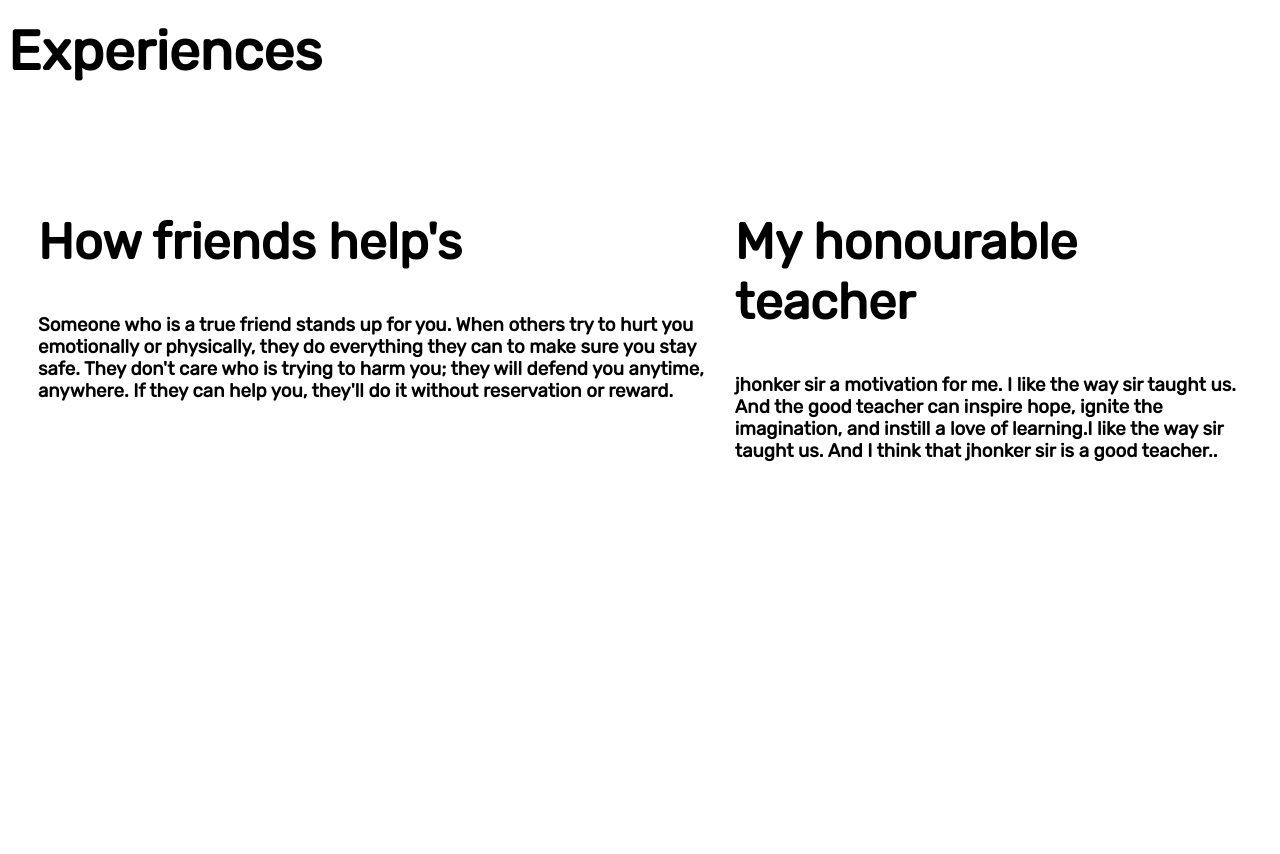
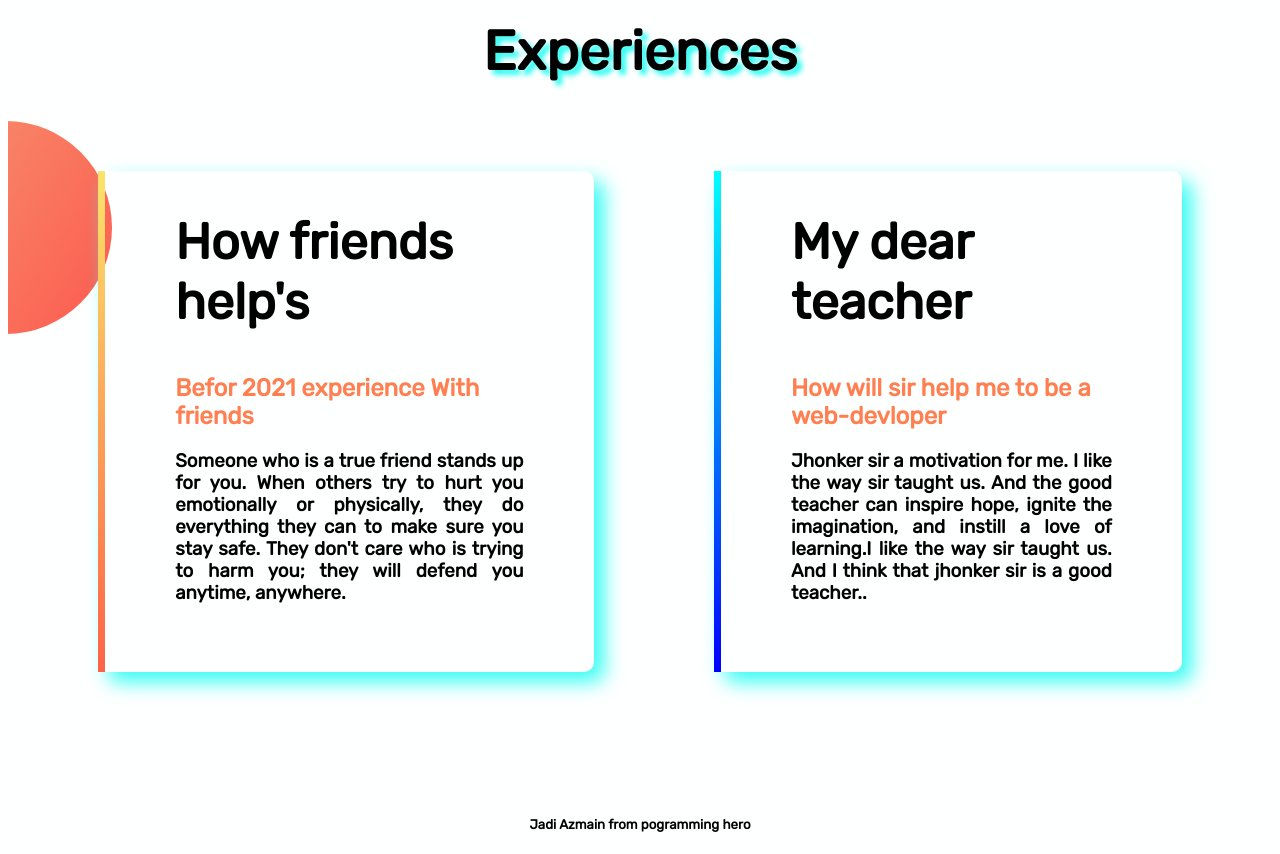
Before and after one commit to syed-jaid/home-work, a plain HTML site: page index.html in a window 1280 px wide. Shown: the part 1320-2174 px from the top of the page. Before the commit the page ends 1945 px from the top, so only its background shows below. Drawn offline with Linux system fonts and the light colour scheme; a web font is replaced by a local one.

Commit message:
last time

```diff
--- a/index.html
+++ b/index.html
@@ -10,14 +10,16 @@
         rel="stylesheet">
     <link rel="stylesheet" href="style.css">
     <link rel="shortcut icon" href="friend logo.jpeg" type="image/x-icon">
+
 </head>
 
 <body>
     <section class="top-bag">
         <div class="hafe">
-            <h1>Welcome to</h1>
-            <h1><span>jaid azmain's</span> world..</h1>
-            <h3>Friends makes me happy...!</h3>
+            <h1 class="hilight">Welcome to</h1>
+            <h1 class="hilight"><span>Jaid Azmain's</span> world..</h1>
+
+            <h3 class="hilight">Friends makes me happy...!</h3>
             <p class="with-hafe">
                 Without friendship, we will be lonely. It fills the loneliness and makes life worth. Friendship can form
                 between
@@ -37,51 +39,60 @@
             <img src="jhankar2.png" alt="">
         </div>
         <div class="hafe">
-            <h1>My <span> dear</span> sir..</h1>
+            <h1 class="hilight">My <span> dear</span> sir..</h1>
 
-            <h2>I want to be like you..!</h2>
+            <h2 class="hilight">I want to be like him..!</h2>
 
             <p class="with-hafe"> jhonker sir a motivation for me. I like the way sir taught us. And the good teacher
                 can inspire hope, ignite the
                 imagination, and instill a love of learning.I like the way sir taught us. And I think that jhonker sir
                 is a good teacher..
             </p>
-            <a class="link-batton" href="https://www.facebook.com/groups/webdevelopmentbatch5">SUPPORT</a>
+            <a target="blank" class="link-batton"
+                href="https://www.facebook.com/groups/webdevelopmentbatch5">SUPPORT</a>
         </div>
     </section>
 
 
-    <h1>Experiences</h1>
+    <h1 id="canter">Experiences</h1>
 
-    <section>
-        <div>
+    <section id="last-bg">
+        <div id="bodererer" class="box-shado">
             <h2 class="h2cang">
                 How friends help's
             </h2>
+            <h2>
+                <span> Befor 2021 experience With friends</span>
+            </h2>
 
-            <h3>Someone who is a true friend stands up for you. When others try to hurt you emotionally or physically,
+            <h3 class=" box--lime">Someone who is a true friend stands up for you. When others try to hurt you
+                emotionally or physically,
                 they
                 do
                 everything they can to make sure you stay safe. They don't care who is trying to harm you; they will
                 defend
                 you
-                anytime, anywhere. If they can help you, they'll do it without reservation or reward.
+                anytime, anywhere.
 
             </h3>
         </div>
-        <div>
+        <div id="boderer" class="box-shado">
             <h2 class="h2cang">
-                My honourable teacher
+                My dear teacher
             </h2>
-
-            <h3>
-                jhonker sir a motivation for me. I like the way sir taught us. And the good teacher
+            <h2>
+                <span>How will sir help me to be a web-devloper</span>
+            </h2>
+            <h3 class=" box--lime">
+                Jhonker sir a motivation for me. I like the way sir taught us. And the good teacher
                 can inspire hope, ignite the
                 imagination, and instill a love of learning.I like the way sir taught us. And I think that jhonker sir
                 is a good teacher..
             </h3>
         </div>
+
     </section>
+    <h5 id="hero"> Jadi Azmain from pogramming hero</h5>
 </body>
 
 </html>
--- a/style.css
+++ b/style.css
@@ -1,4 +1,5 @@
 body{
+    background-color: rgb(254, 255, 255);
     font-family: 'Rubik', sans-serif;
 }
 span{
@@ -32,6 +33,7 @@ p{
     border-radius: 5px;
     font-weight: 700;
      color: rgb(255, 255, 255);
+    box-shadow: 9px 9px 9px  rgb(44, 238, 245);
 
 }
 .top-bag{
@@ -52,3 +54,43 @@ section{
 
 .h2cang{
 font-size: 50px}
+
+.box-shado{
+padding-left:70px ;
+padding-right: 70px; ;
+padding-bottom: 50px;
+}
+.box--lime{
+    text-align: justify;
+}
+#last-bg{
+    background-image: url(exp-bg.png);
+    background-repeat: no-repeat;
+}
+.box-shado{
+    box-shadow: 10px 10px 20px rgb(52, 253, 243);
+    margin-left: 5%;
+    margin-right: 5%;
+    border-radius: 10px;
+}
+#canter{
+    text-align: center;
+    text-shadow: 5px 5px 5px rgb(52, 253, 243);
+}
+#boderer{
+    border-left: 7px solid ;
+    border-image: linear-gradient( cyan, blue);
+    border-image-slice: 1;
+}
+#bodererer{
+    border-left: 7px solid ;
+    border-image: linear-gradient( rgb(250, 228, 106),tomato );
+    border-image-slice: 1;
+}
+.hilight{
+   text-shadow: 5px 5px 5px  rgb(44, 238, 245);
+
+}
+#hero{
+    text-align: center;
+}
```
